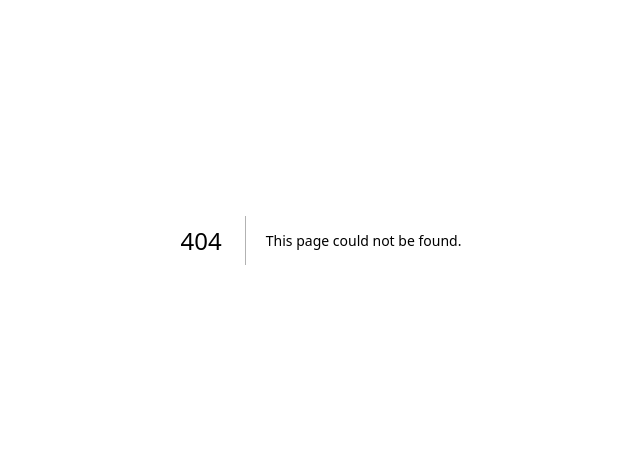
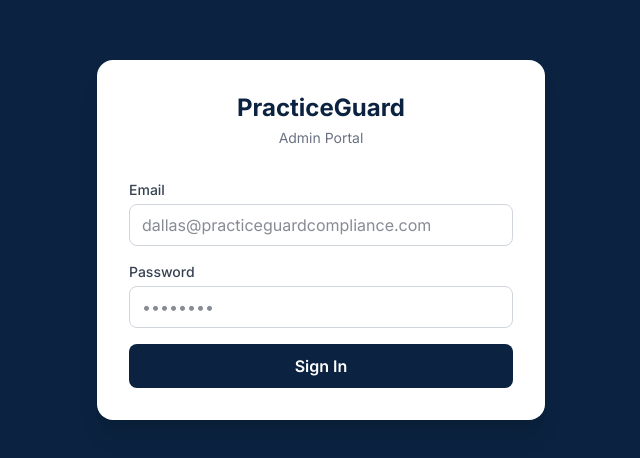
Before and after one commit to ApexDigital76/practiceguard-app, a Next.js app: page /login in a window 1280 px wide. Before the commit this address had no page. Shown: the part 160-618 px from the top of the page, without its empty margins (319-959 px from the left). Built offline with nearby package versions, Linux system fonts and the light colour scheme; no server answers.

Commit message:
Add login page, middleware auth protection, and sign out

```diff
--- a/app/(admin)/layout.tsx
+++ b/app/(admin)/layout.tsx
@@ -1,8 +1,9 @@
 'use client'
 import Link from 'next/link'
-import { usePathname } from 'next/navigation'
+import { usePathname, useRouter } from 'next/navigation'
 import { cn } from '@/lib/utils'
 import { LayoutDashboard, Users, Mail, FileText, LogOut } from 'lucide-react'
+import { supabase } from '@/lib/supabase'
 
 const nav = [
   { href: '/dashboard', label: 'Dashboard', icon: LayoutDashboard },
@@ -13,6 +14,12 @@
 
 export default function AdminLayout({ children }: { children: React.ReactNode }) {
   const pathname = usePathname()
+  const router = useRouter()
+
+  async function signOut() {
+    await supabase.auth.signOut()
+    router.push('/login')
+  }
 
   return (
     <div className="flex min-h-screen bg-gray-50">
@@ -40,7 +47,7 @@
           ))}
         </nav>
         <div className="p-4 border-t border-white/10">
-          <button className="flex items-center gap-3 px-3 py-2 text-sm text-white/70 hover:text-white w-full">
+          <button onClick={signOut} className="flex items-center gap-3 px-3 py-2 text-sm text-white/70 hover:text-white w-full">
             <LogOut size={16} />
             Sign out
           </button>
--- /dev/null
+++ b/app/login/page.tsx
@@ -0,0 +1,75 @@
+'use client'
+import { useState } from 'react'
+import { useRouter } from 'next/navigation'
+import { supabase } from '@/lib/supabase'
+
+export default function LoginPage() {
+  const router = useRouter()
+  const [email, setEmail] = useState('')
+  const [password, setPassword] = useState('')
+  const [error, setError] = useState('')
+  const [loading, setLoading] = useState(false)
+
+  async function handleSubmit(e: React.FormEvent) {
+    e.preventDefault()
+    setLoading(true)
+    setError('')
+
+    const { error } = await supabase.auth.signInWithPassword({ email, password })
+
+    if (error) {
+      setError('Invalid email or password.')
+      setLoading(false)
+    } else {
+      router.push('/dashboard')
+    }
+  }
+
+  return (
+    <div className="min-h-screen bg-[#0b2340] flex items-center justify-center px-4">
+      <div className="bg-white rounded-2xl shadow-xl w-full max-w-md p-8">
+        <div className="text-center mb-8">
+          <div className="text-2xl font-bold text-[#0b2340]">PracticeGuard</div>
+          <div className="text-sm text-gray-500 mt-1">Admin Portal</div>
+        </div>
+
+        <form onSubmit={handleSubmit} className="space-y-4">
+          <div>
+            <label className="block text-sm font-medium text-gray-700 mb-1">Email</label>
+            <input
+              type="email"
+              required
+              value={email}
+              onChange={e => setEmail(e.target.value)}
+              className="w-full border border-gray-300 rounded-lg px-3 py-2 text-gray-900 focus:outline-none focus:ring-2 focus:ring-[#0b2340]"
+              placeholder="dallas@practiceguardcompliance.com"
+            />
+          </div>
+          <div>
+            <label className="block text-sm font-medium text-gray-700 mb-1">Password</label>
+            <input
+              type="password"
+              required
+              value={password}
+              onChange={e => setPassword(e.target.value)}
+              className="w-full border border-gray-300 rounded-lg px-3 py-2 text-gray-900 focus:outline-none focus:ring-2 focus:ring-[#0b2340]"
+              placeholder="••••••••"
+            />
+          </div>
+
+          {error && (
+            <p className="text-red-600 text-sm">{error}</p>
+          )}
+
+          <button
+            type="submit"
+            disabled={loading}
+            className="w-full bg-[#0b2340] text-white rounded-lg py-2.5 font-semibold hover:bg-[#0b2340]/90 disabled:opacity-50 transition-colors"
+          >
+            {loading ? 'Signing in…' : 'Sign In'}
+          </button>
+        </form>
+      </div>
+    </div>
+  )
+}
--- /dev/null
+++ b/middleware.ts
@@ -0,0 +1,41 @@
+import { createServerClient } from '@supabase/ssr'
+import { NextResponse, type NextRequest } from 'next/server'
+
+const PROTECTED = ['/dashboard', '/leads', '/clients', '/outreach']
+
+export async function middleware(request: NextRequest) {
+  const { pathname } = request.nextUrl
+
+  const isProtected = PROTECTED.some(p => pathname.startsWith(p))
+  if (!isProtected) return NextResponse.next()
+
+  const response = NextResponse.next()
+
+  const supabase = createServerClient(
+    process.env.NEXT_PUBLIC_SUPABASE_URL!,
+    process.env.NEXT_PUBLIC_SUPABASE_ANON_KEY!,
+    {
+      cookies: {
+        getAll() { return request.cookies.getAll() },
+        setAll(cookiesToSet) {
+          cookiesToSet.forEach(({ name, value, options }) => {
+            request.cookies.set(name, value)
+            response.cookies.set(name, value, options)
+          })
+        },
+      },
+    }
+  )
+
+  const { data: { user } } = await supabase.auth.getUser()
+
+  if (!user) {
+    return NextResponse.redirect(new URL('/login', request.url))
+  }
+
+  return response
+}
+
+export const config = {
+  matcher: ['/dashboard/:path*', '/leads/:path*', '/clients/:path*', '/outreach/:path*'],
+}
```
